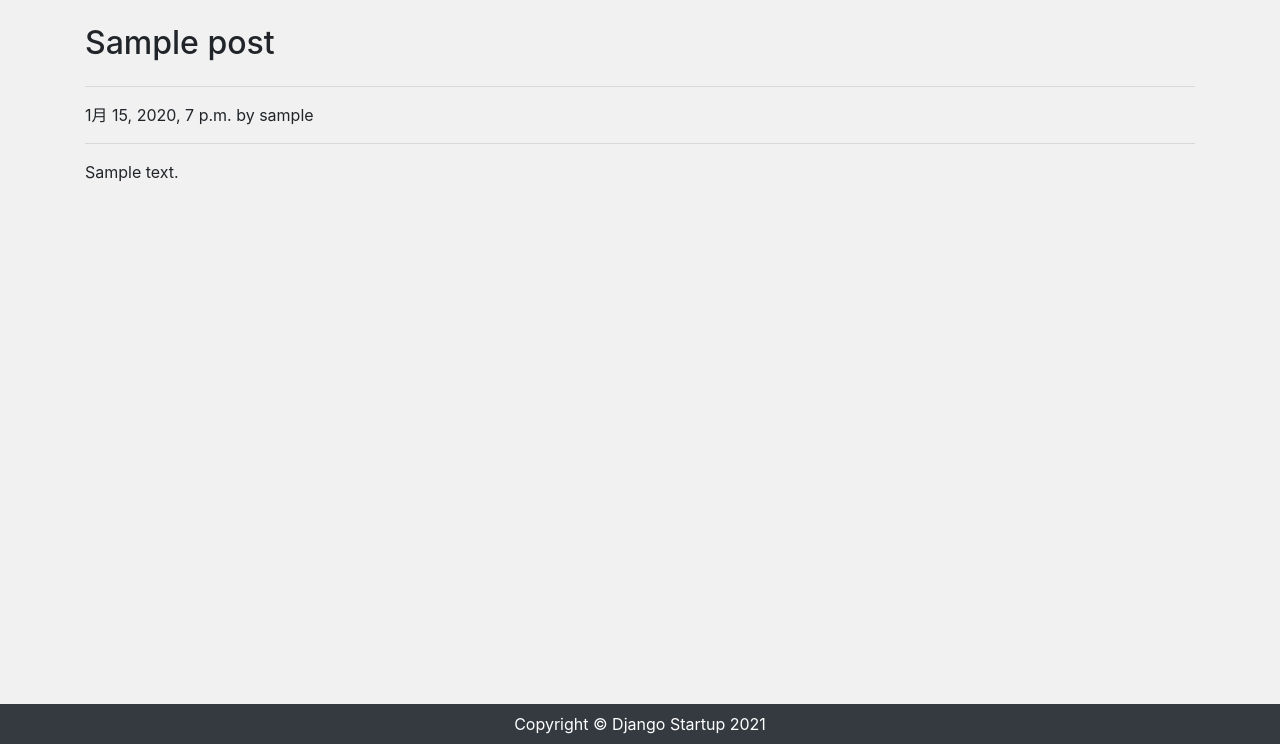
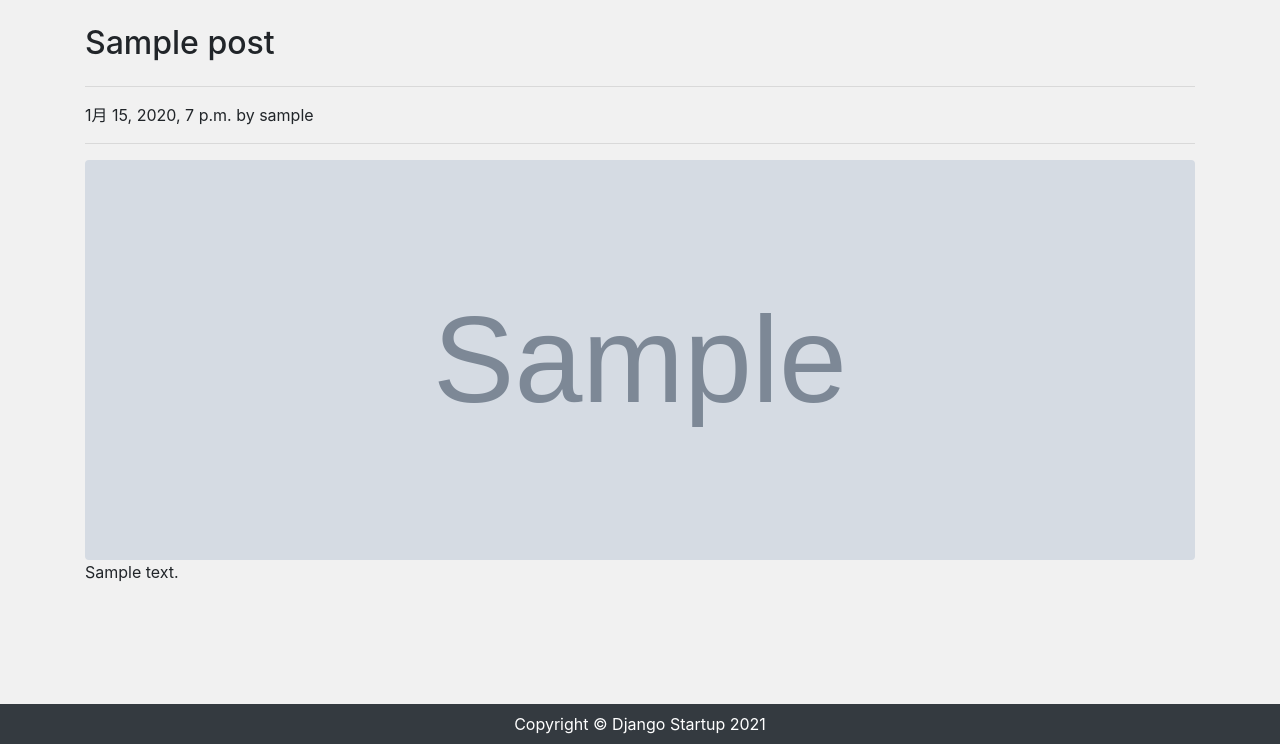
Before and after one commit to EitaIchinose/django-blog, a Django app: page /post/1/ in a window 1280 px wide. Shown: the part 56-800 px from the top of the page. Run offline with Django 3.2, Linux system fonts and the light colour scheme; tables that the repository leaves empty hold one stand-in row (values such as "Sample post"); grey boxes marked "Sample" are stand-in pictures; some libraries are stand-ins or nearby versions.

Commit message:
画像アップロード機能・実装

```diff
--- a/app/forms.py
+++ b/app/forms.py
@@ -3,3 +3,4 @@ from django import forms
 class PostForm(forms.Form):
   title = forms.CharField(max_length=30, label='タイトル')
   content = forms.CharField(label='内容', widget=forms.Textarea())
+  image = forms.ImageField(label='イメージ画像', required=False)
--- a/app/models.py
+++ b/app/models.py
@@ -6,6 +6,7 @@ from django.utils import timezone
 class Post(models.Model):
   author = models.ForeignKey(settings.AUTH_USER_MODEL, on_delete=models.CASCADE)
   title = models.CharField("タイトル", max_length=200)
+  image = models.ImageField(upload_to='images', verbose_name='イメージ画像', null=True, blank=True)
   content = models.TextField("本文")
   created_at = models.DateTimeField("作成日", default=timezone.now)
 
--- a/app/static/css/style.css
+++ b/app/static/css/style.css
@@ -50,3 +50,14 @@ main {
 .form-control:focus {
   box-shadow: none;
 }
+
+.index-img {
+  object-fit: cover;
+  height: 240px;
+}
+
+.detail-img {
+  object-fit: cover;
+  width: 100%;
+  height: 400px;
+}
--- a/app/templates/app/index.html
+++ b/app/templates/app/index.html
@@ -7,6 +7,9 @@
     <!-- ビューで作成したpost_dataは、リスト形式なのでループして中身を取得します -->
     {% for post in post_data %}
       <div class="card mb-4">
+        {% if post.image %}
+          <img src="{{ post.image.url }}" alt="" class="card-img-top index img">
+        {% endif %}
         <div class="card-body">
           <h2 class="card-title">{{ post.title }}</h2>
             <p class="card-text">{{ post.content|truncatechars:100 }}</p>
--- a/app/templates/app/post_detail.html
+++ b/app/templates/app/post_detail.html
@@ -6,6 +6,9 @@
 <hr>
 <p>{{ post_data.created_at }} by {{ post_data.author }}</p>
 <hr>
+{% if post_data.image %}
+  <img src="{{ post_data.image.url }}" alt="" class="rounded detail-img">
+{% endif %}
 <p>{{ post_data.content|linebreaksbr }}</p>
 {% if user.is_authenticated %}
   <hr>
--- a/app/templates/app/post_form.html
+++ b/app/templates/app/post_form.html
@@ -7,10 +7,13 @@
   <h2>投稿</h2>
 </div>
 
-<form method="post">
+<form method="post" enctype="multipart/form-data">
   {% csrf_token %}
   <div class="formpost">
     {% render_field form.title class="form-control" placeholder="タイトルを入力" %}
+  </div>
+  <div class="formpost">
+    {{ form.image }}
   </div>
   <div class="formpost">
     {% render_field form.content class="form-control" placeholder="本文を入力" %}
--- a/app/views.py
+++ b/app/views.py
@@ -37,8 +37,10 @@ class CreatePostView(LoginRequiredMixin, View):
       post_data.author = request.user  # ログインユーザーをauthorへ代入
       post_data.title = form.cleaned_data['title']     # フォームで入力されたタイトルのデータを代入
       post_data.content = form.cleaned_data['content'] # フォームで入力された内容のデータを代入
+      if request.FILES:
+        post_data.image = request.FILES.get('image')
       post_data.save()   # データベースへ保存
-      return redirect('post_detail', post_data.id)     # 詳細画面へリダイレクト
+      return redirect('/')
 
     return render(request, 'app/post_form.html', {
       'form': form
@@ -52,7 +54,8 @@ class PostEditView(LoginRequiredMixin, View):
       request.POST or None,
       initial = {
         'title': post_data.title,
-        'content': post_data.content
+        'content': post_data.content,
+        'image': post_data.image,
       }
     )
 
@@ -68,6 +71,8 @@ class PostEditView(LoginRequiredMixin, View):
       post_data.author = request.user
       post_data.title = form.cleaned_data['title']
       post_data.content = form.cleaned_data['content']
+      if request.FILES:
+        post_data.image = request.FILES.get('image')
       post_data.save()
       return redirect('post_detail', self.kwargs['pk'])
 
--- a/mysite/settings.py
+++ b/mysite/settings.py
@@ -10,6 +10,7 @@ For the full list of settings and their values, see
 https://docs.djangoproject.com/en/3.1/ref/settings/
 """
 
+import os
 from pathlib import Path
 
 # Build paths inside the project like this: BASE_DIR / 'subdir'.
@@ -130,3 +131,6 @@ SITE_ID = 1
 LOGIN_REDIRECT_URL = '/'
 ACCOUNT_LOGOUT_REDIRECT = '/'
 ACCOUNT_EMAIL_VERIFICATION = 'none'
+
+MEDIA_URL = '/media/'
+MEDIA_ROOT = os.path.join(BASE_DIR, 'media')
--- a/mysite/urls.py
+++ b/mysite/urls.py
@@ -16,9 +16,15 @@ Including another URLconf
 from django.contrib import admin
 from django.urls import path, include
 
+from django.conf.urls.static import static
+from django.conf import settings
+
 urlpatterns = [
     path('admin/', admin.site.urls),
     path('', include('app.urls')),
     path('accounts/', include('accounts.urls')),
     path('accounts/', include('allauth.urls')),
 ]
+
+if settings.DEBUG:
+    urlpatterns += static(settings.MEDIA_URL, document_root=settings.MEDIA_ROOT)
--- a/requirements.txt
+++ b/requirements.txt
@@ -1,3 +1,4 @@
 Django~=3.1.4
 django-widget-tweaks~=1.4.8
 django-allauth~=0.41.0
+Pillow~=8.2.0
```
Also changed, not shown: app/migrations/0002_post_image.py (added), 1 other file.
